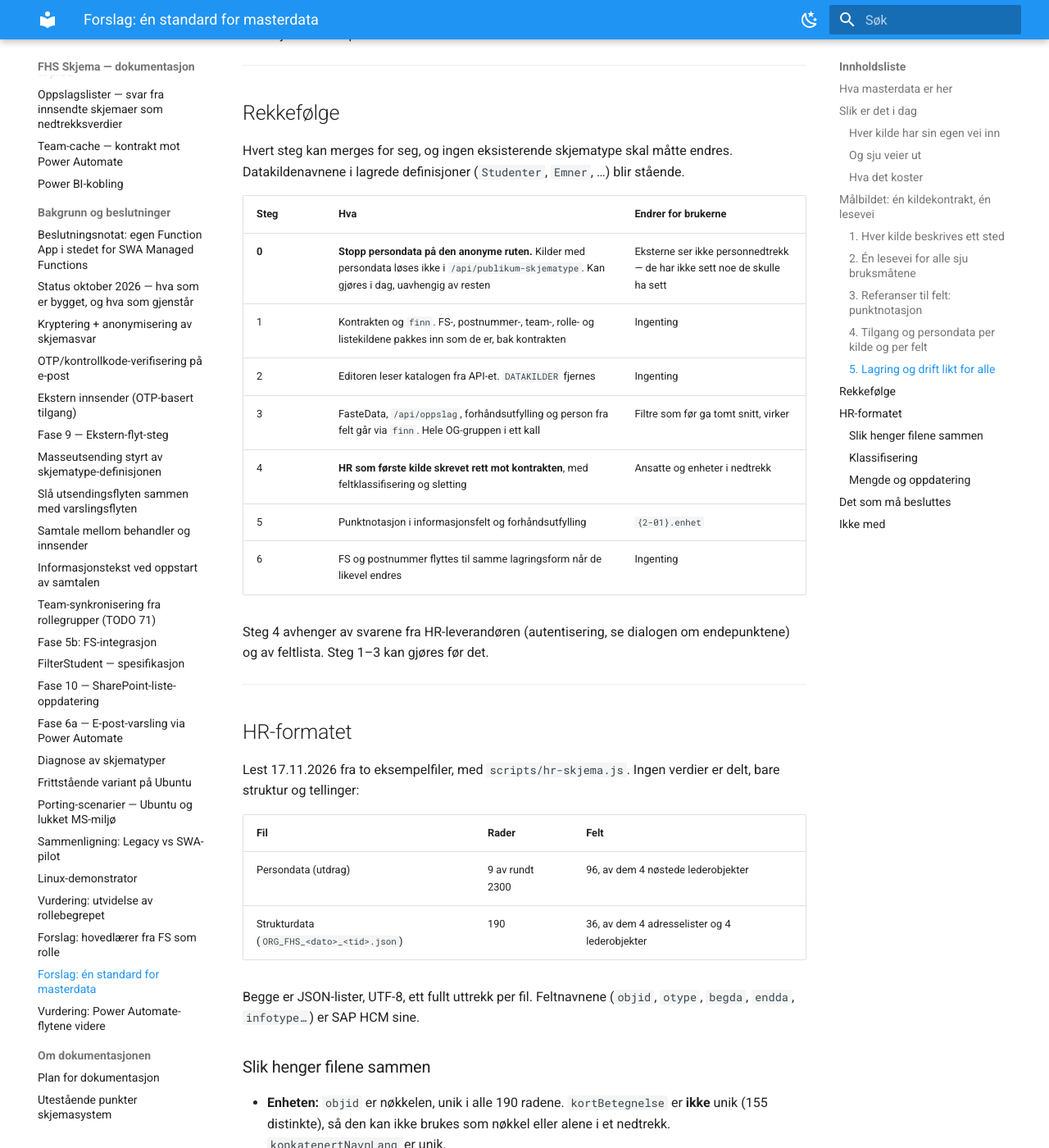
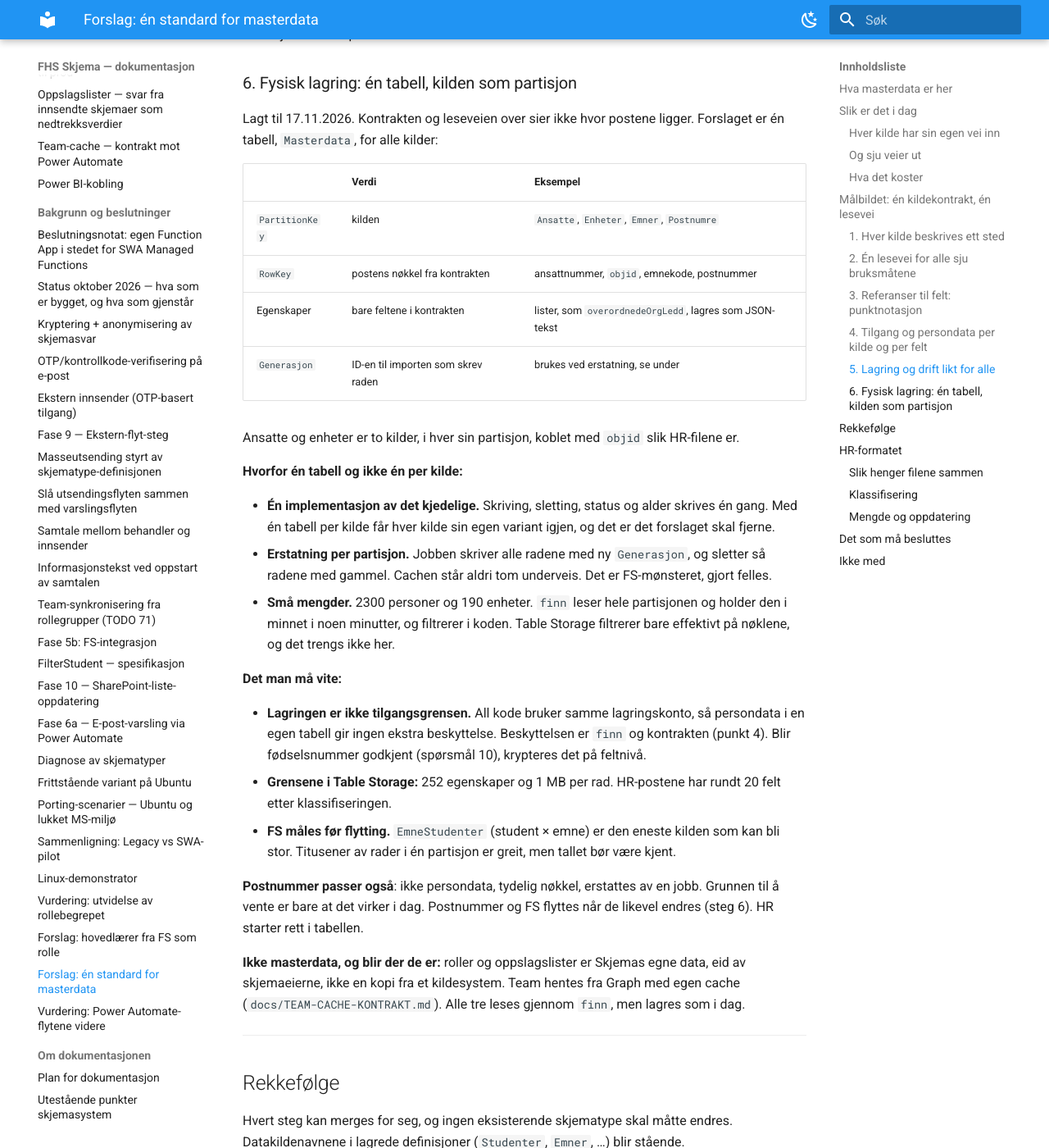
Before and after one commit to jachrist/skjema-swa, an MkDocs documentation site: the page built from docs/FORSLAG-MASTERDATA.md, in a window 1280 px wide and 1400 px high, scrolled down 4727 px. Shown: the whole window at 82% size. Built offline with MkDocs 1.6.1 and Material for MkDocs 9.7.7, drawn with Linux system fonts in a browser that asks for light colours.

Commit message:
Masterdata: fysisk lagring — én tabell, kilden som partisjon
PartitionKey = kilde, RowKey = postens nøkkel, Generasjon for
erstatning uten tom cache. Hvorfor én tabell, hva lagringen ikke
beskytter, postnummer og FS når de likevel endres, og hva som ikke er
masterdata.

Co-Authored-By: Claude Opus 5.5 <noreply@anthropic.com>
Claude-Session: https://claude.ai/code/session_015ayNVTGuem7WF3WCorEerp

```diff
--- a/docs/FORSLAG-MASTERDATA.md
+++ b/docs/FORSLAG-MASTERDATA.md
@@ -185,6 +185,54 @@ håndhever dem:
   HR-API-et nede, virker skjemaene med gårsdagens data, og kildesystemet ser
   én henting i døgnet, ikke ett kall per skjema som åpnes.
 
+### 6. Fysisk lagring: én tabell, kilden som partisjon
+
+Lagt til 17.11.2026. Kontrakten og leseveien over sier ikke hvor postene
+ligger. Forslaget er én tabell, `Masterdata`, for alle kilder:
+
+| | Verdi | Eksempel |
+|---|---|---|
+| `PartitionKey` | kilden | `Ansatte`, `Enheter`, `Emner`, `Postnumre` |
+| `RowKey` | postens nøkkel fra kontrakten | ansattnummer, `objid`, emnekode, postnummer |
+| Egenskaper | bare feltene i kontrakten | lister, som `overordnedeOrgLedd`, lagres som JSON-tekst |
+| `Generasjon` | ID-en til importen som skrev raden | brukes ved erstatning, se under |
+
+Ansatte og enheter er to kilder, i hver sin partisjon, koblet med `objid`
+slik HR-filene er.
+
+**Hvorfor én tabell og ikke én per kilde:**
+
+* **Én implementasjon av det kjedelige.** Skriving, sletting, status og alder
+  skrives én gang. Med én tabell per kilde får hver kilde sin egen variant
+  igjen, og det er det forslaget skal fjerne.
+* **Erstatning per partisjon.** Jobben skriver alle radene med ny
+  `Generasjon`, og sletter så radene med gammel. Cachen står aldri tom
+  underveis. Det er FS-mønsteret, gjort felles.
+* **Små mengder.** 2300 personer og 190 enheter. `finn` leser hele
+  partisjonen og holder den i minnet i noen minutter, og filtrerer i koden.
+  Table Storage filtrerer bare effektivt på nøklene, og det trengs ikke her.
+
+**Det man må vite:**
+
+* **Lagringen er ikke tilgangsgrensen.** All kode bruker samme lagringskonto,
+  så persondata i en egen tabell gir ingen ekstra beskyttelse. Beskyttelsen er
+  `finn` og kontrakten (punkt 4). Blir fødselsnummer godkjent (spørsmål 10),
+  krypteres det på feltnivå.
+* **Grensene i Table Storage:** 252 egenskaper og 1 MB per rad. HR-postene
+  har rundt 20 felt etter klassifiseringen.
+* **FS måles før flytting.** `EmneStudenter` (student × emne) er den eneste
+  kilden som kan bli stor. Titusener av rader i én partisjon er greit, men
+  tallet bør være kjent.
+
+**Postnummer passer også**: ikke persondata, tydelig nøkkel, erstattes av en
+jobb. Grunnen til å vente er bare at det virker i dag. Postnummer og FS flyttes
+når de likevel endres (steg 6). HR starter rett i tabellen.
+
+**Ikke masterdata, og blir der de er:** roller og oppslagslister er Skjemas
+egne data, eid av skjemaeierne, ikke en kopi fra et kildesystem. Team hentes
+fra Graph med egen cache (`docs/TEAM-CACHE-KONTRAKT.md`). Alle tre leses
+gjennom `finn`, men lagres som i dag.
+
 ---
 
 ## Rekkefølge
```
